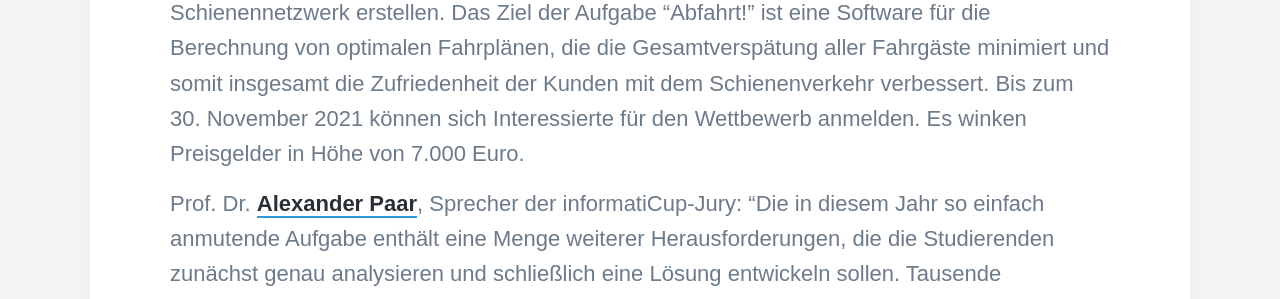
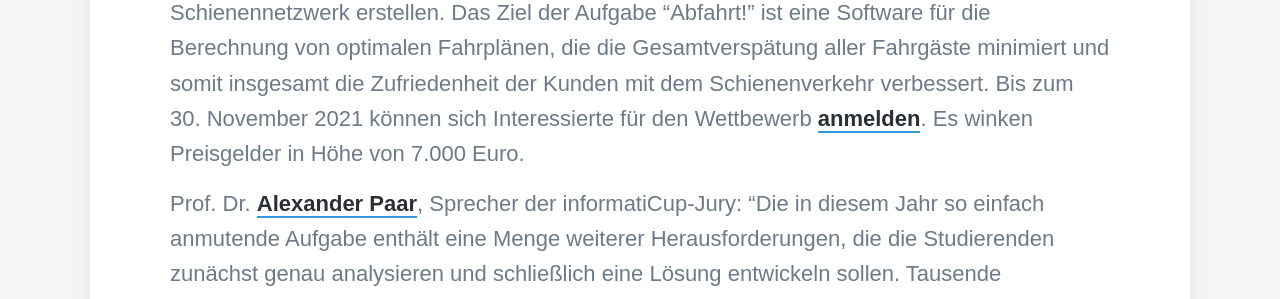
Before and after one commit to informatiCup/informaticup.github.io, a Jekyll site: the page built from _posts/2021-10-11-gi-meldung-2021-10-11.md, in a window 1280 px wide. Shown: the part 858-1157 px from the top of the page. Built offline with Jekyll 4.4.1, drawn with Linux system fonts in a browser that asks for light colours; nearby versions of some CDN libraries; some web fonts are replaced; some of the changed lines change nothing that is shown; some of the changed text lies outside the part shown.

Commit message:
Update 2021-10-11-gi-meldung-2021-10-11.md

```diff
--- a/_posts/2021-10-11-gi-meldung-2021-10-11.md
+++ b/_posts/2021-10-11-gi-meldung-2021-10-11.md
@@ -10,7 +10,7 @@
 
 Im Rahmen der INFORMATIK 2021 wurde der 17. informatiCup gestartet. Beim Studierendenwettbewerb der Gesellschaft für Informatik e.V. (GI) müssen die Teams bis zum 16. Januar 2022 eine Software für die die Berechnung von optimalen Fahrplänen entwickeln.
 
-Berlin, 11. Oktober 2021 – Beim 17. informatiCup müssen Studierende einen Fahrplan für ein Schienennetzwerk erstellen. Das Ziel der Aufgabe "Abfahrt!" ist eine Software für die Berechnung von optimalen Fahrplänen, die die Gesamtverspätung aller Fahrgäste minimiert und somit insgesamt die Zufriedenheit der Kunden mit dem Schienenverkehr verbessert. Bis zum 30. November 2021 können sich Interessierte für den Wettbewerb anmelden. Es winken Preisgelder in Höhe von 7.000 Euro.
+Berlin, 11. Oktober 2021 – Beim 17. informatiCup müssen Studierende einen Fahrplan für ein Schienennetzwerk erstellen. Das Ziel der Aufgabe "Abfahrt!" ist eine Software für die Berechnung von optimalen Fahrplänen, die die Gesamtverspätung aller Fahrgäste minimiert und somit insgesamt die Zufriedenheit der Kunden mit dem Schienenverkehr verbessert. Bis zum 30. November 2021 können sich Interessierte für den Wettbewerb [anmelden](https://teams.informaticup.de/). Es winken Preisgelder in Höhe von 7.000 Euro.
 
 Prof. Dr. [Alexander Paar](https://github.com/AlexPaar), Sprecher der informatiCup-Jury: "Die in diesem Jahr so einfach anmutende Aufgabe enthält eine Menge weiterer Herausforderungen, die die Studierenden zunächst genau analysieren und schließlich eine Lösung entwickeln sollen. Tausende Passagiere möchten täglich von A nach B transportiert werden – und das möglichst schnell. Um diese Passagiere zu transportieren steht jedoch nur eine begrenzte Anzahl an Zügen zur Verfügung. Ein riesiges Schienennetzwerk verbindet alle Städte miteinander. Ein reibungsloser Ablauf aller Schienenfahrzeuge muss gewährleistet werden, um die Ressourcen optimal zu nutzen."
 
```
